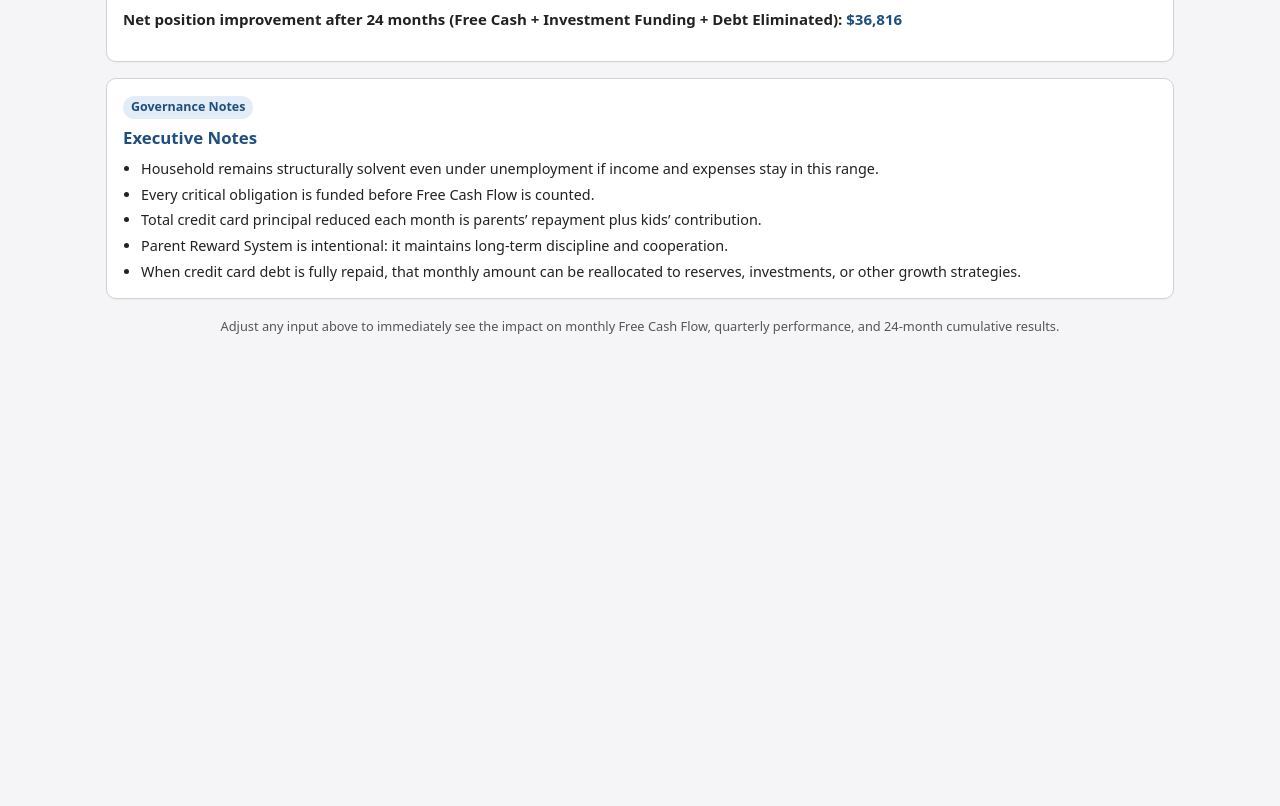
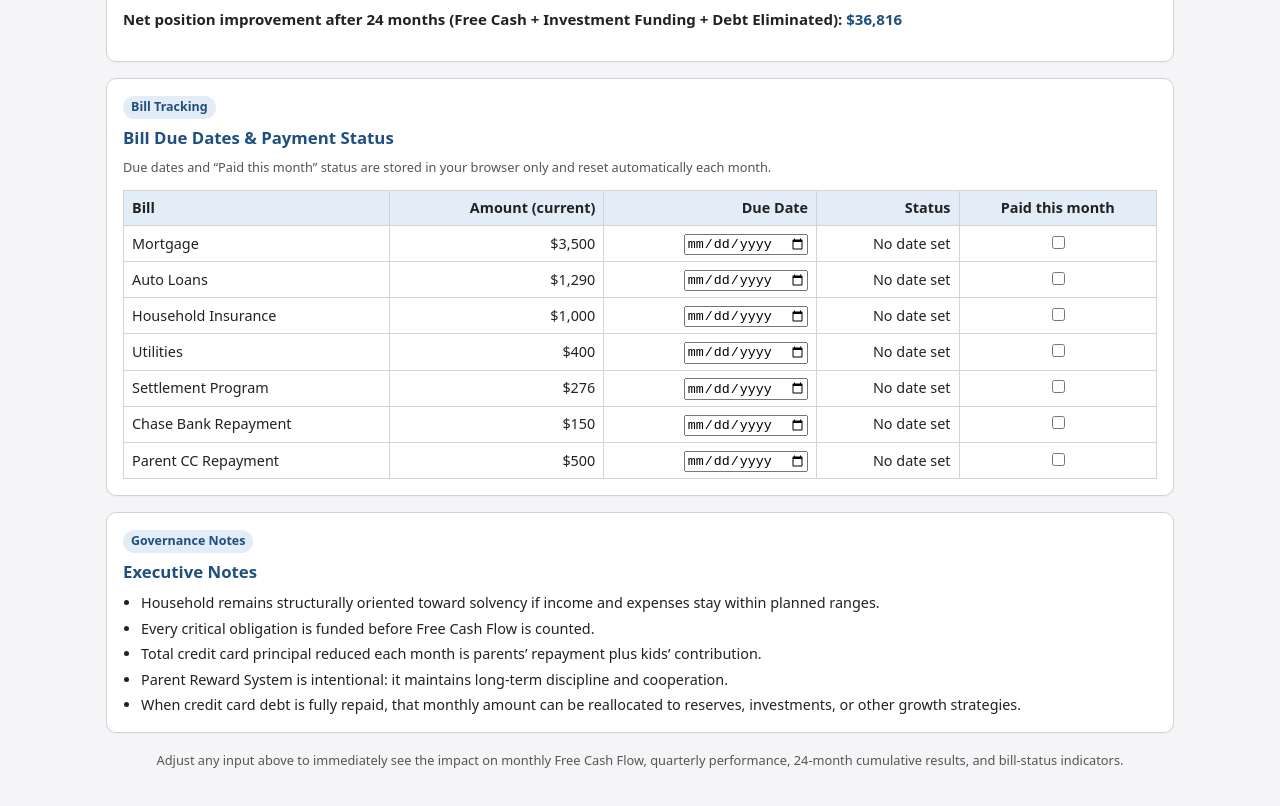
Before and after one commit to Self-Defi/Budget-Buddy, a plain HTML site: page index.html in a window 1280 px wide. Shown: the part 2157-2963 px from the top of the page. Before the commit the page ends 2533 px from the top, so only its background shows below. Drawn offline with Linux system fonts and the light colour scheme.

Commit message:
Implement bill tracking feature in index.html
Added a new section for tracking bill due dates and payment status, including a table for displaying bills and their statuses.

```diff
--- a/index.html
+++ b/index.html
@@ -13,6 +13,9 @@
       --accent-soft: #e3edf7;
       --text-main: #222222;
       --text-muted: #555555;
+      --overdue: #ffe5e5;
+      --due-soon: #fff4e0;
+      --paid: #e6f6e9;
     }
 
     * { box-sizing: border-box; }
@@ -78,12 +81,6 @@
       margin: 0 0 8px;
       font-size: 1.05rem;
       color: var(--accent);
-    }
-
-    .card h3 {
-      margin: 8px 0 6px;
-      font-size: 0.95rem;
-      color: var(--text-main);
     }
 
     .pill {
@@ -171,17 +168,39 @@
       flex: 1;
     }
 
-    .input-row input {
+    .input-row input[type="number"] {
       width: 110px;
       padding: 3px 6px;
       font-size: 0.9rem;
       text-align: right;
     }
 
+    .input-row input[type="date"] {
+      width: 150px;
+      padding: 3px 6px;
+      font-size: 0.9rem;
+    }
+
     .section-note {
       margin-top: 4px;
       font-size: 0.8rem;
       color: var(--text-muted);
+    }
+
+    .status-overdue td {
+      background: var(--overdue);
+    }
+
+    .status-duesoon td {
+      background: var(--due-soon);
+    }
+
+    .status-paid td {
+      background: var(--paid);
+    }
+
+    .center {
+      text-align: center;
     }
   </style>
 </head>
@@ -299,7 +318,7 @@
       </div>
     </div>
 
-    <!-- Paycheck Routing (descriptive, based on current model) -->
+    <!-- Paycheck Routing (reference) -->
     <div class="grid grid-full">
       <div class="card">
         <span class="pill">Bi-Weekly Routing</span>
@@ -315,7 +334,7 @@
           <li>Free Cash — $125</li>
         </ul>
         <p class="section-note">
-          These are reference values based on the default plan. If you change the inputs above, use these as a guide and adjust manually.
+          Reference values based on the default plan. If you change the inputs above, use this as a guide and adjust manually.
         </p>
       </div>
 
@@ -385,12 +404,33 @@
       </p>
     </div>
 
+    <!-- NEW: Bill Due Dates & Status -->
+    <div class="card" style="margin-top:16px;">
+      <span class="pill">Bill Tracking</span>
+      <h2>Bill Due Dates & Payment Status</h2>
+      <p class="section-note">
+        Due dates and “Paid this month” status are stored in your browser only and reset automatically each month.
+      </p>
+      <table>
+        <thead>
+          <tr>
+            <th>Bill</th>
+            <th>Amount (current)</th>
+            <th>Due Date</th>
+            <th>Status</th>
+            <th class="center">Paid this month</th>
+          </tr>
+        </thead>
+        <tbody id="billTableBody"></tbody>
+      </table>
+    </div>
+
     <!-- Executive Notes -->
     <div class="card" style="margin-top:16px;">
       <span class="pill">Governance Notes</span>
       <h2>Executive Notes</h2>
       <ul class="note-list">
-        <li>Household remains structurally solvent even under unemployment if income and expenses stay in this range.</li>
+        <li>Household remains structurally oriented toward solvency if income and expenses stay within planned ranges.</li>
         <li>Every critical obligation is funded before Free Cash Flow is counted.</li>
         <li>Total credit card principal reduced each month is parents’ repayment plus kids’ contribution.</li>
         <li>Parent Reward System is intentional: it maintains long-term discipline and cooperation.</li>
@@ -400,7 +440,7 @@
 
     <div class="footer-note">
       Adjust any input above to immediately see the impact on monthly Free Cash Flow,
-      quarterly performance, and 24-month cumulative results.
+      quarterly performance, 24-month cumulative results, and bill-status indicators.
     </div>
   </div>
 
@@ -414,6 +454,119 @@
     function fmt(num) {
       const n = isNaN(num) ? 0 : num;
       return "$" + n.toLocaleString(undefined, { maximumFractionDigits: 0 });
+    }
+
+    const bills = [
+      { id: "mortgageBill", label: "Mortgage", amountId: "mortgage" },
+      { id: "autoBill", label: "Auto Loans", amountId: "autoLoans" },
+      { id: "insBill", label: "Household Insurance", amountId: "insurance" },
+      { id: "utilBill", label: "Utilities", amountId: "utilities" },
+      { id: "settlementBill", label: "Settlement Program", amountId: "settlement" },
+      { id: "chaseBill", label: "Chase Bank Repayment", amountId: "chase" },
+      { id: "parentCCBill", label: "Parent CC Repayment", amountId: "parentCC" }
+    ];
+
+    function getCurrentMonthKey() {
+      const today = new Date();
+      const y = today.getFullYear();
+      const m = String(today.getMonth() + 1).padStart(2, "0");
+      return `${y}-${m}`;
+    }
+
+    function statusForBill(dueDateStr, paidMonthKey) {
+      const today = new Date();
+      const currentKey = getCurrentMonthKey();
+
+      if (paidMonthKey === currentKey) {
+        return { text: "Paid this month", className: "status-paid" };
+      }
+
+      if (!dueDateStr) {
+        return { text: "No date set", className: "" };
+      }
+
+      const due = new Date(dueDateStr + "T00:00:00");
+      const diffMs = due - today;
+      const diffDays = Math.floor(diffMs / (1000 * 60 * 60 * 24));
+
+      if (diffDays < 0) {
+        return { text: "Overdue", className: "status-overdue" };
+      } else if (diffDays === 0) {
+        return { text: "Due today", className: "status-duesoon" };
+      } else if (diffDays <= 5) {
+        return { text: `Due in ${diffDays} days`, className: "status-duesoon" };
+      } else {
+        return { text: `Due in ${diffDays} days`, className: "" };
+      }
+    }
+
+    function renderBills() {
+      const tbody = document.getElementById("billTableBody");
+      tbody.innerHTML = "";
+
+      const currentKey = getCurrentMonthKey();
+
+      bills.forEach(bill => {
+        const tr = document.createElement("tr");
+
+        // get amount from corresponding input
+        const amount = toNumber(bill.amountId);
+
+        // load stored values
+        const dueStorageKey = "due_" + bill.id;
+        const paidStorageKey = "paid_" + bill.id;
+
+        const storedDue = localStorage.getItem(dueStorageKey) || "";
+        const storedPaidMonth = localStorage.getItem(paidStorageKey) || null;
+
+        const statusInfo = statusForBill(storedDue, storedPaidMonth);
+        if (statusInfo.className) {
+          tr.classList.add(statusInfo.className);
+        }
+
+        // columns
+        const tdName = document.createElement("td");
+        tdName.textContent = bill.label;
+
+        const tdAmount = document.createElement("td");
+        tdAmount.textContent = fmt(amount);
+
+        const tdDate = document.createElement("td");
+        const dateInput = document.createElement("input");
+        dateInput.type = "date";
+        dateInput.value = storedDue;
+        dateInput.addEventListener("change", () => {
+          localStorage.setItem(dueStorageKey, dateInput.value);
+          renderBills();
+        });
+        tdDate.appendChild(dateInput);
+
+        const tdStatus = document.createElement("td");
+        tdStatus.textContent = statusInfo.text;
+
+        const tdPaid = document.createElement("td");
+        tdPaid.className = "center";
+        const paidCheckbox = document.createElement("input");
+        paidCheckbox.type = "checkbox";
+        paidCheckbox.checked = storedPaidMonth === currentKey;
+        paidCheckbox.addEventListener("change", () => {
+          if (paidCheckbox.checked) {
+            localStorage.setItem(paidStorageKey, currentKey);
+          } else {
+            localStorage.removeItem(paidStorageKey);
+          }
+          renderBills();
+        });
+        tdPaid.appendChild(paidCheckbox);
+
+        tr.appendChild(tdName);
+        tr.appendChild(tdAmount);
+        tr.appendChild(tdDate);
+        tr.appendChild(tdStatus);
+        tr.appendChild(tdPaid);
+
+        tbody.appendChild(tr);
+      });
     }
 
     function recalc() {
@@ -497,9 +650,11 @@
 
       const netPosition = cumFree + cumInv + cumCC;
       document.getElementById("netPositionDisplay").textContent = fmt(netPosition);
+
+      // Update bill tracker with new amounts
+      renderBills();
     }
 
-    // Hook up all inputs
     window.addEventListener("DOMContentLoaded", () => {
       const ids = [
         "monthlyIncome",
@@ -520,6 +675,7 @@
       ids.forEach(id => {
         document.getElementById(id).addEventListener("input", recalc);
       });
+
       recalc();
     });
   </script>
```
